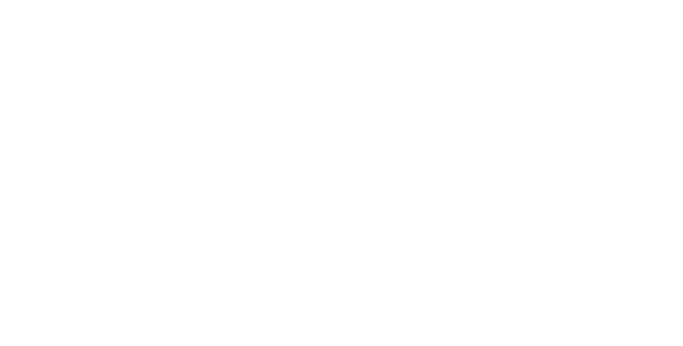
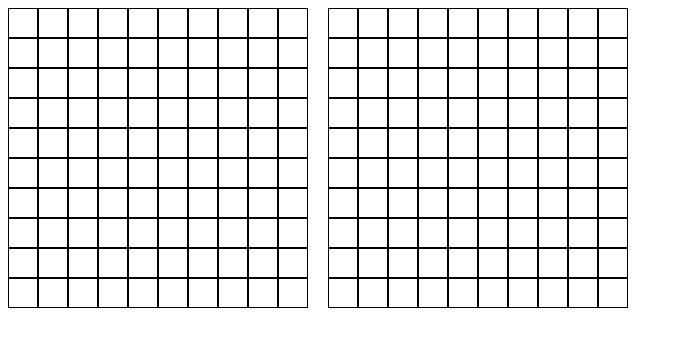
Before and after one commit to RedPho/Battleship, a website: page index.html in a window 1280 px wide. Shown: the whole page, without its empty margins (0-683 px from the left). Drawn offline with Linux system fonts and the light colour scheme.

Commit message:
Render gameboards

```diff
--- a/index.html
+++ b/index.html
@@ -10,5 +10,6 @@
 </head>
 <body>
   <div class="player-gameboard gameboard"></div>
+  <div class="computer-gameboard gameboard"></div>
 </body>
 </html>
--- a/scripts.js
+++ b/scripts.js
@@ -150,14 +150,22 @@ function Gameboard() {
   }
 }
 
+let playerBoard = document.querySelector(".player-gameboard");
+let computerBoard = document.querySelector(".computer-gameboard");
+
 function createGameboards() {
-  for (let i = 0; i < 100; i++) {
-    let newDiv = document.createElement("div");
-    newDiv.classList.add("square");
-    let gameboards = document.querySelectorAll("gameboard");
-    gameboards.forEach((gameboard) => {
-      gameboard.appendChild(newDiv);
-    })
+  for (let i = 0; i < 10; i++) {
+    for (let j = 0; j < 10; j++) {
+      let newComputerDiv = document.createElement("div");
+      newComputerDiv.classList.add("square");
+      newComputerDiv.setAttribute("id", `c${j}${i}`)
+      let newPlayerDiv = document.createElement("div");
+      newPlayerDiv.classList.add("square");
+      newPlayerDiv.setAttribute("id", `p${j}${i}`)
+
+      computerBoard.appendChild(newComputerDiv);
+      playerBoard.appendChild(newPlayerDiv);
+    }
   }
 }
 
--- a/styles.css
+++ b/styles.css
@@ -0,0 +1,14 @@
+.square {
+  border: solid black 1px;
+}
+
+.gameboard {
+  display: grid;
+  grid-template-columns: repeat(10, 30px);
+  grid-template-rows: repeat(10, 30px);
+}
+
+body {
+  display: flex;
+  gap: 20px;
+}
```
